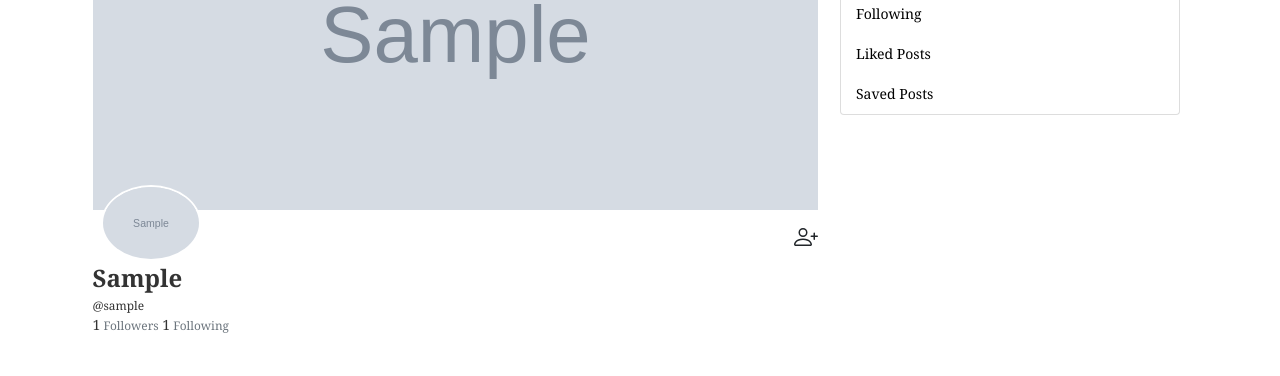
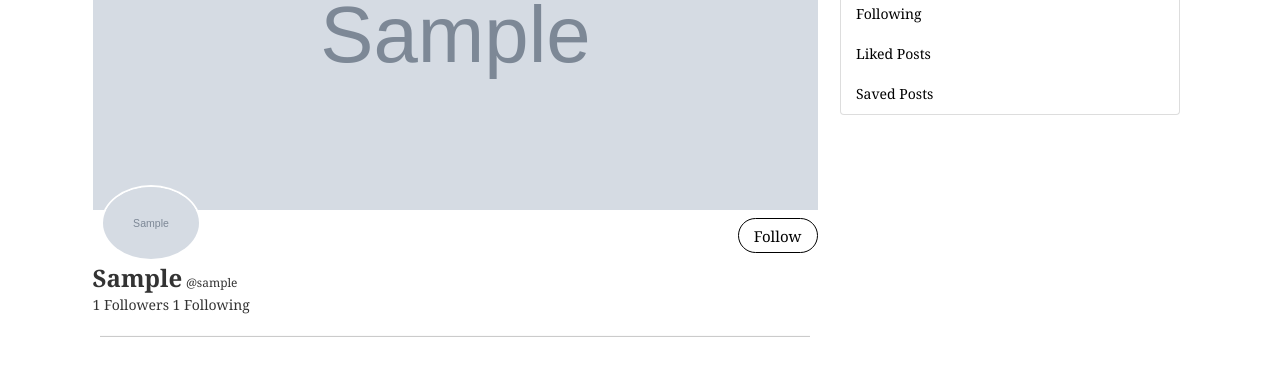
Before and after one commit to insmnia/instamiligram, a Django app: a page that uses main/users/templates/users/profile.html in a window 1280 px wide. Shown: the part 222-598 px from the top of the page. Run offline with Django 3.2, Linux system fonts and the light colour scheme; tables that the repository leaves empty hold one stand-in row (values such as "Sample post"); grey boxes marked "Sample" are stand-in pictures; data that the repository does not hold is empty; some libraries are stand-ins or nearby versions.

Commit message:
Profile design

```diff
--- a/main/main/settings.py
+++ b/main/main/settings.py
@@ -85,7 +85,7 @@ DATABASES = {
         'ENGINE': 'django.db.backends.postgresql_psycopg2',
         'NAME': 'bloguru',
         'USER': 'postgres',
-        'PASSWORD': '2787831ra',
+        'PASSWORD': '8645',
         'HOST': 'localhost',
         'PORT': '5432',
 
--- /dev/null
+++ b/main/static/css/profile.css
@@ -0,0 +1,82 @@
+.img-circle {
+    position: absolute;
+    max-height: 100px;
+    max-width: 100px;
+    bottom: -1vh;
+    left: 2vh;
+}
+
+.img-circle img {
+    border: 2px solid white;
+    border-radius: 50%;
+    max-height: 100px;
+    max-width: 100px;
+}
+
+.Mybtn {
+    padding: 0;
+    margin: 1vh 0 0 0;
+    display: inline-block;
+    height: 35px;
+    line-height: 35px;
+    text-decoration: none;
+    border-radius: 9999px;
+    border: 1px solid black;
+}
+
+.Mybtn:hover {
+    background-color: #0a0a0a1c;
+}
+
+.Mybtn small {
+    color: black;
+    font-weight: 500;
+    font-size: 15px;
+    padding: 15px;
+}
+
+.btn-f {
+    padding: 0;
+    margin: 1vh 0 0 0;
+    display: inline-block;
+    height: 35px;
+    line-height: 35px;
+    text-decoration: none;
+    border-radius: 9999px;
+    border: 1px solid black;
+    background-color: white;
+}
+
+.btn-uf {
+    padding: 0;
+    margin: 1vh 0 0 0;
+    display: inline-block;
+    height: 35px;
+    line-height: 35px;
+    text-decoration: none;
+    border-radius: 9999px;
+    border: 1px solid black;
+    background-color: black;
+}
+
+.btn-f:hover {
+    background-color: #0a0a0a1c;
+}
+
+.btn-uf:hover {
+    background-color: rgba(0, 0, 0, 0.85);
+}
+
+.btn-f small {
+    color: black;
+    font-weight: 500;
+    font-size: 15px;
+    padding: 15px;
+}
+
+.btn-uf small {
+    color: white;
+    font-weight: 500;
+    font-size: 15px;
+    padding: 15px;
+}
--- a/main/users/templates/users/profile.html
+++ b/main/users/templates/users/profile.html
@@ -4,44 +4,8 @@
 {% block content %}
 <!-- user vars -->
 {% get_user_posts user as posts %}
-<style>
-    .img-circle {
-        position: absolute;
-        max-height: 100px;
-        max-width: 100px;
-        bottom: -1vh;
-        left: 2vh;
-    }
-
-    .img-circle img {
-        border: 2px solid white;
-        border-radius: 50%;
-        max-height: 100px;
-        max-width: 100px;
-    }
-
-    .btn {
-        padding: 0;
-        margin: 1vh 0 0 0;
-        display: inline-block;
-        height: 35px;
-        line-height: 35px;
-        text-decoration: none;
-        border-radius: 9999px;
-        border: 1px solid black;
-    }
-
-    .btn:hover {
-        background-color: #0a0a0a1c;
-    }
-
-    .btn small {
-        color: black;
-        font-weight: 500;
-        font-size: 15px;
-        padding: 15px;
-    }
-</style>
+{% load static %}
+<link rel="stylesheet" href="{% static 'css/profile.css' %}">
 <div class="row">
     <img src="{{user.profile.bg_image.url}}" alt="" style="max-height: 350px;">
 
@@ -55,35 +19,26 @@
     <div class="col-sm" style="text-align: right;">
         <!-- FIXME сделать другую кнопку -->
         {% if request.user == user %}
-        <a href="{% url 'user:settings' %}" class="btn">
+        <a href="{% url 'user:settings' %}" class="Mybtn">
             <small>Edit Profile</small>
         </a>
         {% else %}
         {% is_following request.user user as flw %}
         {% if flw %}
-        <button id="follow-btn" class="btn btn-link text-dark p-0 border-0 btn-outline-light" value="{{ user.id }}"><svg
-                xmlns="http://www.w3.org/2000/svg" width="24" height="24" fill="currentColor"
-                class="bi bi-person-check-fill" viewBox="0 0 16 16">
-                <path fill-rule="evenodd" id='flw-icon'
-                    d="M15.854 5.146a.5.5 0 0 1 0 .708l-3 3a.5.5 0 0 1-.708 0l-1.5-1.5a.5.5 0 0 1 .708-.708L12.5 7.793l2.646-2.647a.5.5 0 0 1 .708 0z" />
-                <path d="M1 14s-1 0-1-1 1-4 6-4 6 3 6 4-1 1-1 1H1zm5-6a3 3 0 1 0 0-6 3 3 0 0 0 0 6z" id='flw-icon-s' />
-            </svg></button>
+        <button id="follow-btn" class="btn-uf" value="{{ user.id }}">
+            <small id="btn-txt">Unfollow</small>
+        </button>
         {% else %}
-        <button id="follow-btn" class="btn btn-link text-dark p-0 border-0 btn-outline-light" value="{{ user.id }}"><svg
-                xmlns="http://www.w3.org/2000/svg" width="24" height="24" fill="currentColor" class="bi bi-person-plus"
-                viewBox="0 0 16 16">
-                <path id='flw-icon'
-                    d="M6 8a3 3 0 1 0 0-6 3 3 0 0 0 0 6zm2-3a2 2 0 1 1-4 0 2 2 0 0 1 4 0zm4 8c0 1-1 1-1 1H1s-1 0-1-1 1-4 6-4 6 3 6 4zm-1-.004c-.001-.246-.154-.986-.832-1.664C9.516 10.68 8.289 10 6 10c-2.29 0-3.516.68-4.168 1.332-.678.678-.83 1.418-.832 1.664h10z" />
-                <path fill-rule="evenodd" id='flw-icon-s'
-                    d="M13.5 5a.5.5 0 0 1 .5.5V7h1.5a.5.5 0 0 1 0 1H14v1.5a.5.5 0 0 1-1 0V8h-1.5a.5.5 0 0 1 0-1H13V5.5a.5.5 0 0 1 .5-.5z" />
-            </svg></button>
+        <button id="follow-btn" class="btn-f" value="{{ user.id }}">
+            <small id="btn-txt">Follow</small>
+        </button>
         {% endif %}
         {% endif %}
     </div>
 </div>
 <div class="row mr-2">
     <div class="col-sm">
-        <b style="font-size:x-large;">{{user.first_name}}</b><br>
+        <b style="font-size:x-large;">{{user.first_name}}</b>
         <small>@{{user.username}}</small>
     </div>
     <div class="col-sm">
@@ -93,12 +48,13 @@
 
     </div>
 </div>
-<div class="row mr-2">
+<div class="row mb-4">
     <div class="col-sm">
-        {{user.profile.followers.count}}<small class="text-muted"> <i class="fas fa-user mr-1"></i>Followers</small>
-        {{user.profile.following.count}}<small class="text-muted"> <i class="fas fa-user mr-1"></i>Following</small>
+        <small id="followers" style='font-size: 14px;'>{{user.profile.followers.count}} Followers</small>
+        <small style='font-size: 14px;'>{{user.profile.following.count}} Following</small>
     </div>
 </div>
+<hr>
 <div class="row">
     {% for post in posts %}
     <div class="col-lg-6 mb-1" style="padding:2px;">
@@ -134,20 +90,18 @@
                 action: 'post'
             },
             success: (json) => {
-                console.log(json)
-                document.getElementById("followers").innerHTML = json['result'] + '<small class="text-muted"> <i class="fas fa-user mr-1"></i>Followers</small>';
-                attr1 = ''
-                attr2 = ''
+                document.getElementById("followers").innerHTML = json['result'] + ' Followers';
+                cls = ''
                 if (json['flw']) {
-                    attr1 = 'M15.854 5.146a.5.5 0 0 1 0 .708l-3 3a.5.5 0 0 1-.708 0l-1.5-1.5a.5.5 0 0 1 .708-.708L12.5 7.793l2.646-2.647a.5.5 0 0 1 .708 0z'
-                    attr2 = 'M1 14s-1 0-1-1 1-4 6-4 6 3 6 4-1 1-1 1H1zm5-6a3 3 0 1 0 0-6 3 3 0 0 0 0 6z'
+                    cls = "btn-uf"
+                    txt = "Unfollow"
                 }
                 else {
-                    attr1 = 'M6 8a3 3 0 1 0 0-6 3 3 0 0 0 0 6zm2-3a2 2 0 1 1-4 0 2 2 0 0 1 4 0zm4 8c0 1-1 1-1 1H1s-1 0-1-1 1-4 6-4 6 3 6 4zm-1-.004c-.001-.246-.154-.986-.832-1.664C9.516 10.68 8.289 10 6 10c-2.29 0-3.516.68-4.168 1.332-.678.678-.83 1.418-.832 1.664h10z'
-                    attr2 = 'M13.5 5a.5.5 0 0 1 .5.5V7h1.5a.5.5 0 0 1 0 1H14v1.5a.5.5 0 0 1-1 0V8h-1.5a.5.5 0 0 1 0-1H13V5.5a.5.5 0 0 1 .5-.5z'
+                    cls = "btn-f"
+                    txt = "Follow"
                 }
-                document.getElementById("flw-icon").setAttribute("d", attr1);
-                document.getElementById("flw-icon-s").setAttribute("d", attr2);
+                document.getElementById("follow-btn").className = cls;
+                document.getElementById("btn-txt").innerHTML = txt;
             },
             error: (xhr, errmsg, err) => { }
         });
```
